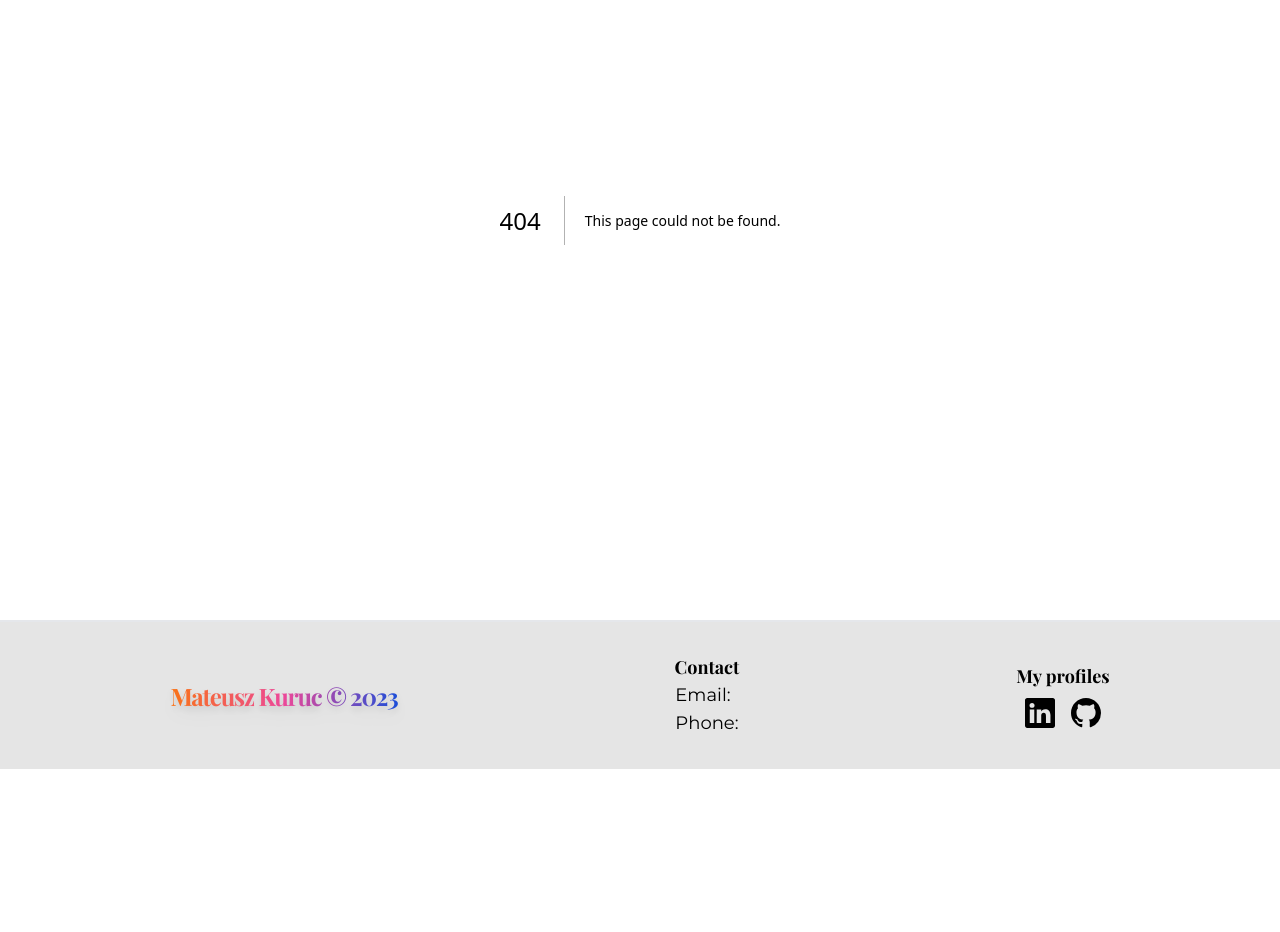
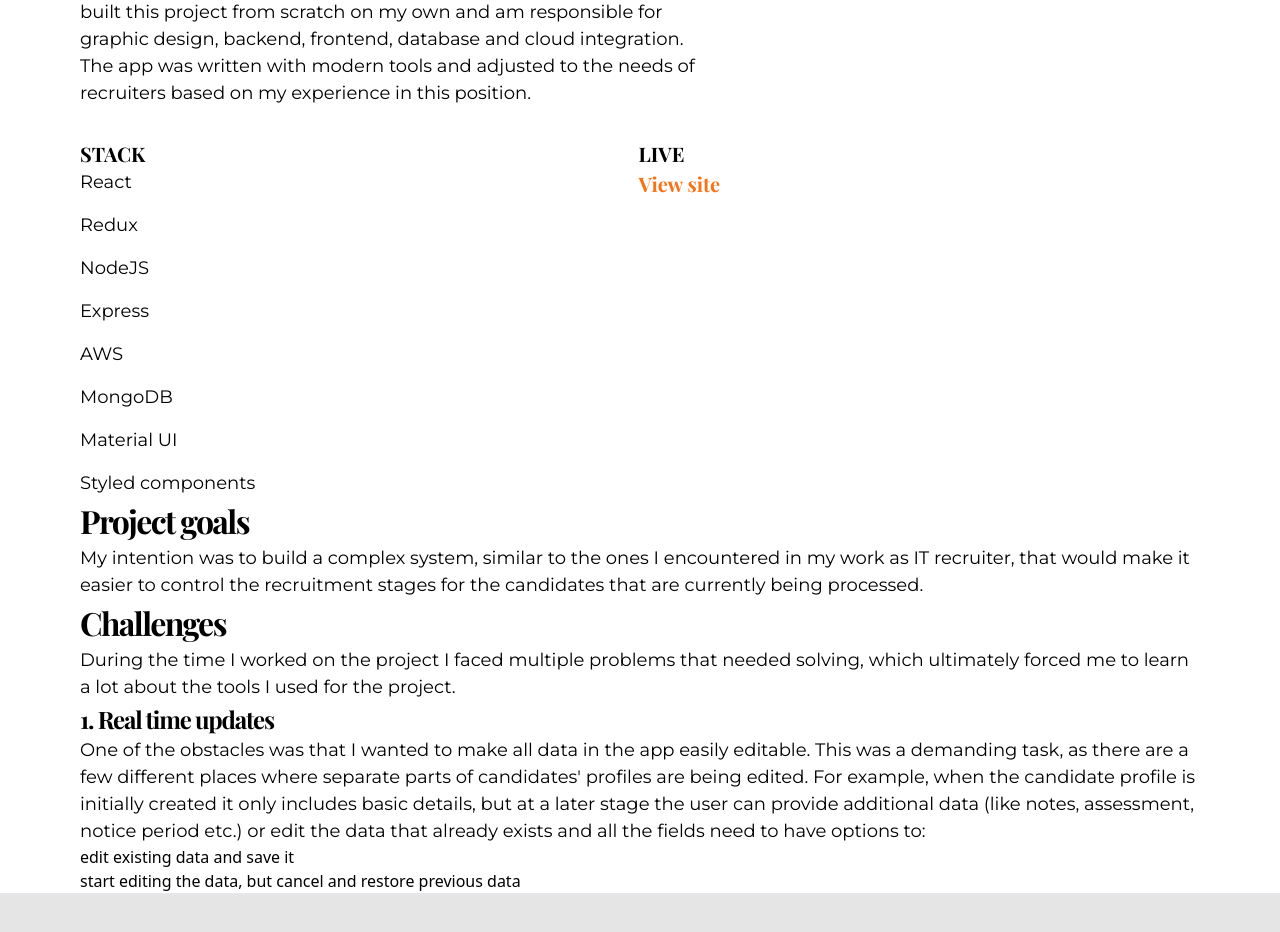
Before and after one commit to MateuszKuruc/developer-portfolio, a Next.js app in the folder developer-portfolio-site/: page /projects/ats-for-recruiters in a window 1280 px wide. Before the commit this address had no page. Shown: the part 280-1212 px from the top of the page. Before the commit the page ends 1049 px from the top, so only its background shows below. Built offline with nearby package versions, Linux system fonts and the light colour scheme; a web font is replaced by a local one.

Commit message:
set up separate routes for individual projects details. Start writing the page about ats project, add basic layour and some content

```diff
--- /dev/null
+++ b/developer-portfolio-site/src/app/projects/ats-for-recruiters/page.tsx
@@ -0,0 +1,73 @@
+import React from "react";
+
+const AtsPage = () => {
+  return (
+    <section className="content-container">
+      {/* main header and stack */}
+      <div className="padding-container max-w-[800px]">
+        <h2 className="bold-40">Applicant Tracking System for IT recruiters</h2>
+        <p className="regular-18 py-8">
+          This is a full-fledged app for recruiters working in the IT field. I
+          have built this project from scratch on my own and am responsible for
+          graphic design, backend, frontend, database and cloud integration. The
+          app was written with modern tools and adjusted to the needs of
+          recruiters based on my experience in this position.
+        </p>
+        <div className="flex justify-between">
+          <div>
+            <h3 className="uppercase bold-20">Stack</h3>
+            <ul className="flex flex-col gap-4 regular-18">
+              <li>React</li>
+              <li>Redux</li>
+              <li>NodeJS</li>
+              <li>Express</li>
+              <li>AWS</li>
+              <li>MongoDB</li>
+              <li>Material UI</li>
+              <li>Styled components</li>
+            </ul>
+          </div>
+          <div>
+            <h3 className="uppercase bold-20">Live</h3>
+            <a target="_blank" href="placeholder">
+              <p className="bold-20 text-orange-500">View site</p>
+            </a>
+          </div>
+        </div>
+      </div>
+
+      {/* project goals */}
+      <div className="padding-container">
+        <h2 className="bold-32-tight">Project goals</h2>
+        <p className="regular-18">
+          My intention was to build a complex system, similar to the ones I
+          encountered in my work as IT recruiter, that would make it easier to
+          control the recruitment stages for the candidates that are currently
+          being processed.
+        </p>
+      </div>
+
+      {/* Project challenges */}
+
+      <div className="padding-container">
+        <h2 className="bold-32-tight">Challenges</h2>
+        <p className="regular-18">
+          During the time I worked on the project I faced multiple problems that
+          needed solving, which ultimately forced me to learn a lot about the
+          tools I used for the project.
+        </p>
+        <h3 className="bold-24">1. Real time updates</h3>
+        <p className="regular-18">One of the obstacles was that I wanted to make all data in the app easily editable. This was a demanding task, as there are a few different places where separate parts of candidates' profiles are being edited. For example, when the candidate profile is initially created it only includes basic details, but at a later stage the user can provide additional data (like notes, assessment, notice period etc.) or edit the data that already exists and all the fields need to have options to:</p>
+        <ul>
+            <li>edit existing data and save it</li>
+            <li>start editing the data, but cancel and restore previous data</li>
+            <li></li>
+        </ul>
+      </div>
+
+      {/* Tech stack choices */}
+    </section>
+  );
+};
+
+export default AtsPage;
```
Also changed, not shown: developer-portfolio-site/src/app/projects/marketing-portfolio/page.tsx (added).
